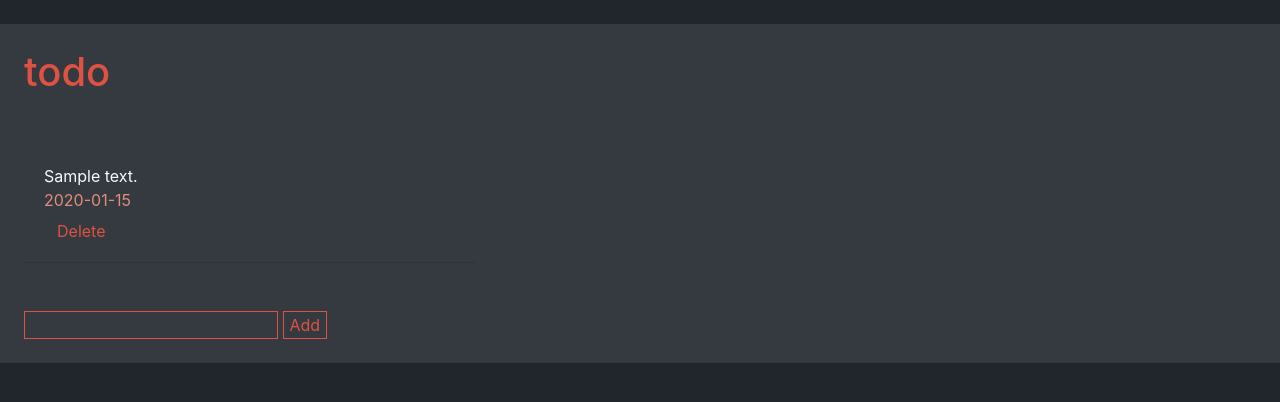
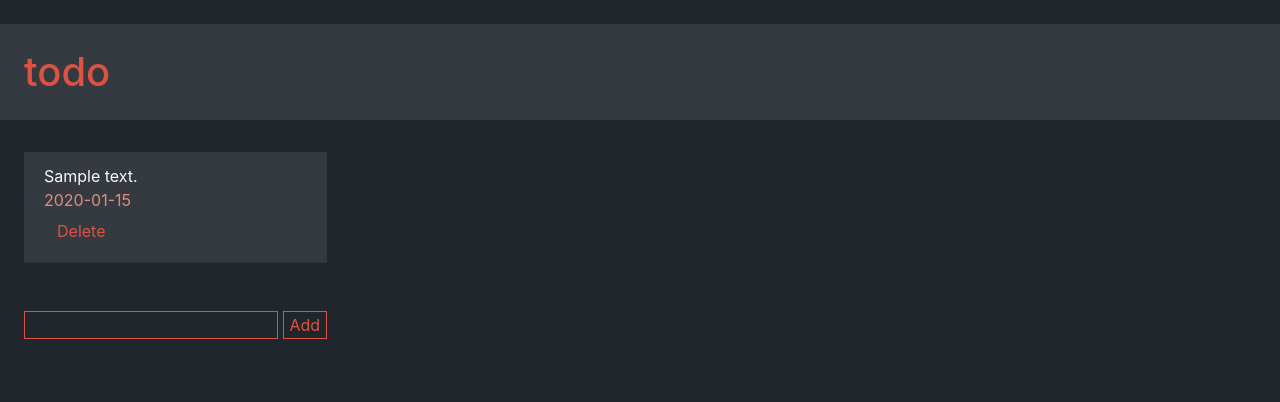
Before and after one commit to MattiWheels/Todo-Django-App, a Django app: page / in a window 1280 px wide. Shown: the top 402 px of the page. Run offline with Django 3.2, Linux system fonts and the light colour scheme; tables that the repository leaves empty hold one stand-in row (values such as "Sample post"); some libraries are stand-ins or nearby versions.

Commit message:
style changes

```diff
--- a/mysite/static/css/style.css
+++ b/mysite/static/css/style.css
@@ -4,10 +4,6 @@ html {
 
 h1 {
   color: #de5243;
-}
-
-.todoitem-list {
-  width: 500px;
 }
 
 .todo-container li input {
--- a/mysite/templates/todo.html
+++ b/mysite/templates/todo.html
@@ -16,7 +16,7 @@
   </head>
   <body class="mt-4 bg-dark">
     <h1 class="p-4">todo</h1>
-    <div class="todo-container">
+    <div class="todo-container float-left">
       <ul class="todoitem-list p-4 list-group list-group-flush">
         {% for todo in all_items %}
           <li class="todoitem list-group-item bg-dark text-light">
```
